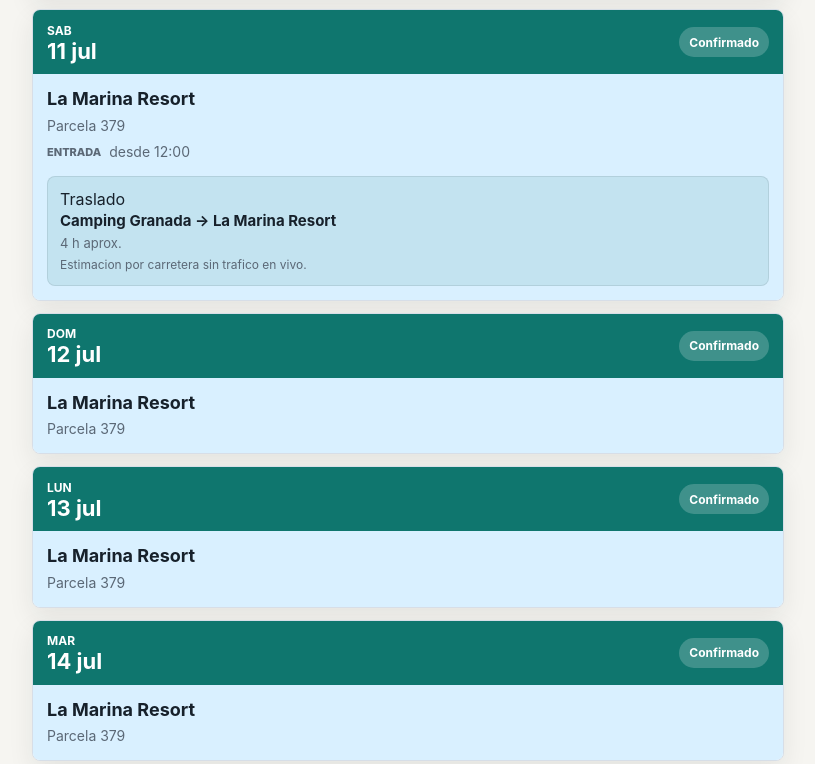
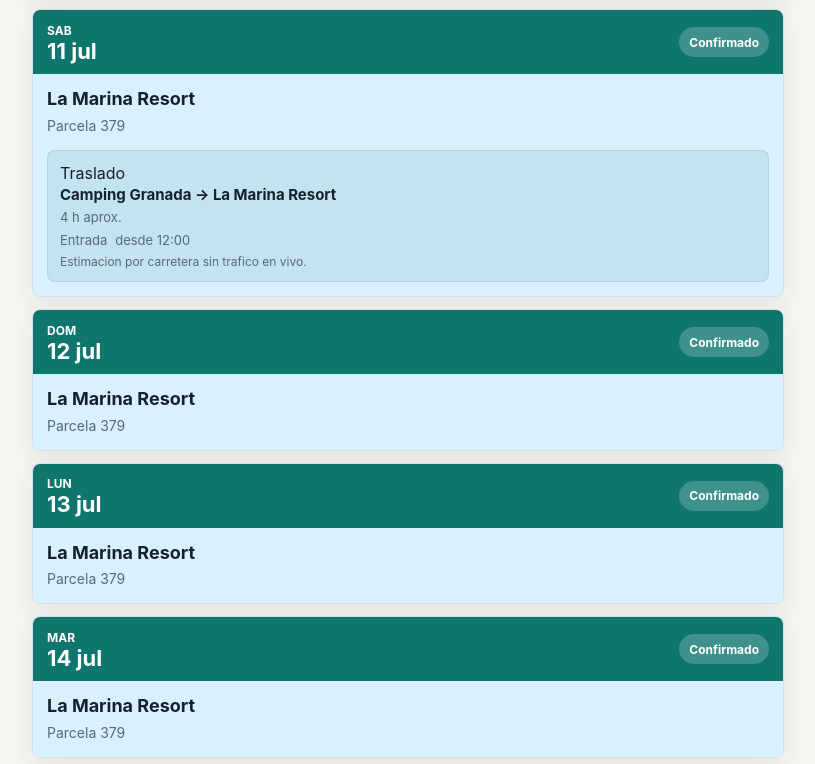
Before and after one commit to paolajuarezgomez/vacaciones2026, a website with bundled scripts: page index.html in a window 1280 px wide. Shown: the part 786-1550 px from the top of the page, without its empty margins (232-1047 px from the left). Built offline with nearby package versions, Linux system fonts and the light colour scheme.

Commit message:
fix: place check-in details inside transfer card

```diff
--- a/app.js
+++ b/app.js
@@ -62,8 +62,11 @@ export function renderStays(stays) {
 }
 
 function renderDayCard(day) {
-  const checkIn = day.checkIn
+  const standaloneCheckIn = day.checkIn && !day.transfer
     ? `<p class="meta"><span>Entrada</span>${escapeHtml(day.checkIn)}</p>`
+    : "";
+  const transferCheckIn = day.checkIn
+    ? `<p class="transfer-meta"><span>Entrada</span>${escapeHtml(day.checkIn)}</p>`
     : "";
   const transfer = day.transfer
     ? `
@@ -71,6 +74,7 @@ function renderDayCard(day) {
         <span>Traslado</span>
         <strong>${escapeHtml(day.transfer.from)} -> ${escapeHtml(day.transfer.to)}</strong>
         <p>${escapeHtml(day.transfer.duration)} aprox.</p>
+        ${transferCheckIn}
         ${day.transfer.note ? `<small>${escapeHtml(day.transfer.note)}</small>` : ""}
       </div>
     `
@@ -97,7 +101,7 @@ function renderDayCard(day) {
       <div class="day-card-body">
         <h2>${escapeHtml(day.place)}</h2>
         <p>${escapeHtml(day.detail)}</p>
-        ${checkIn}
+        ${standaloneCheckIn}
         ${transfer}
         ${activity}
       </div>
--- a/service-worker.js
+++ b/service-worker.js
@@ -1,4 +1,4 @@
-const CACHE_NAME = "vacaciones-2026-v3";
+const CACHE_NAME = "vacaciones-2026-v4";
 const ASSETS = [
   "./",
   "./index.html",
--- a/styles.css
+++ b/styles.css
@@ -248,11 +248,17 @@ button {
 }
 
 .activity p,
-.transfer p {
+.transfer p,
+.transfer-meta {
   margin: 5px 0 0;
   color: var(--muted);
   font-size: 13px;
   line-height: 1.35;
+}
+
+.transfer-meta {
+  display: flex;
+  gap: 8px;
 }
 
 .transfer small {
```
Also changed, not shown: tests/render.test.js (+11 -0 lines).
